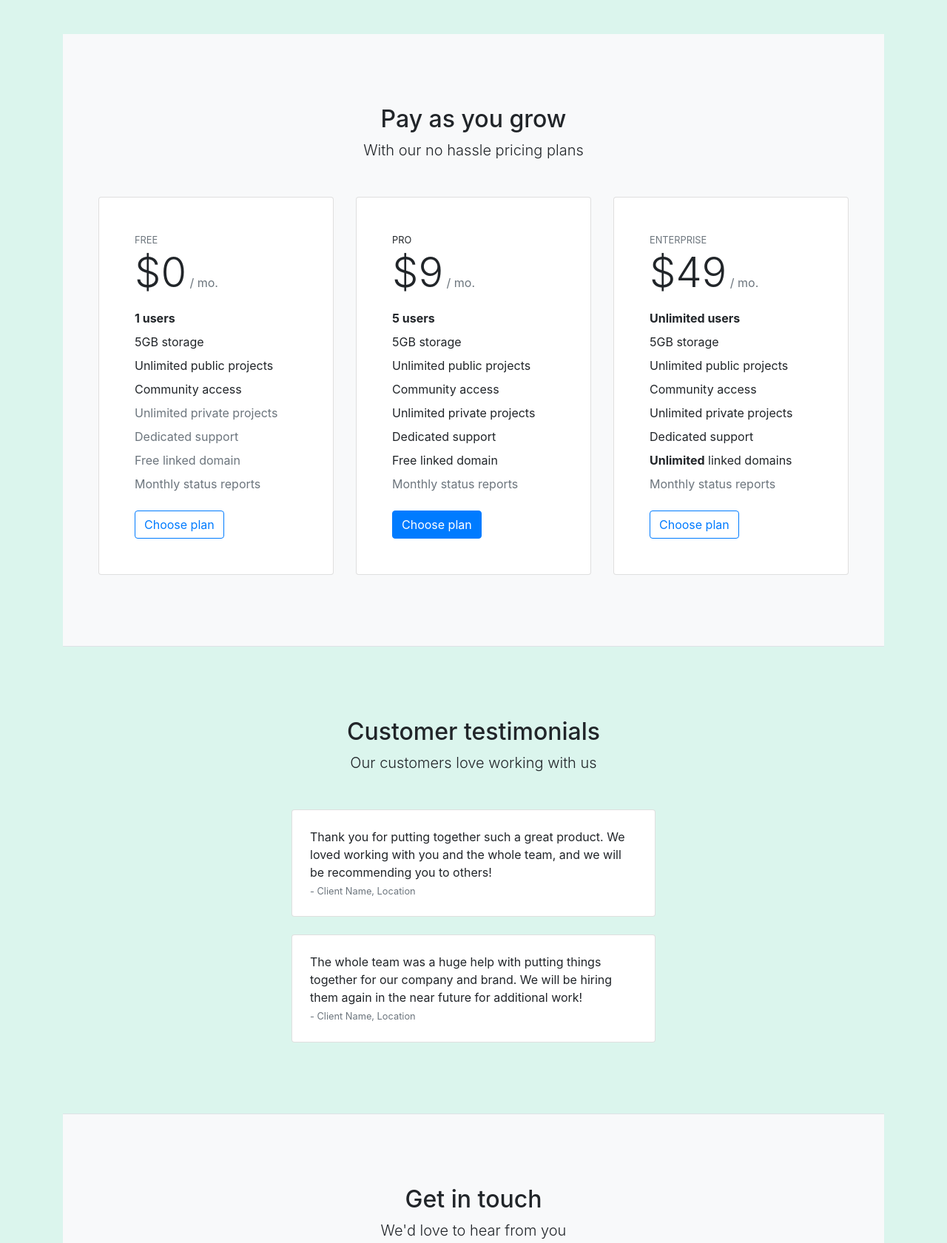
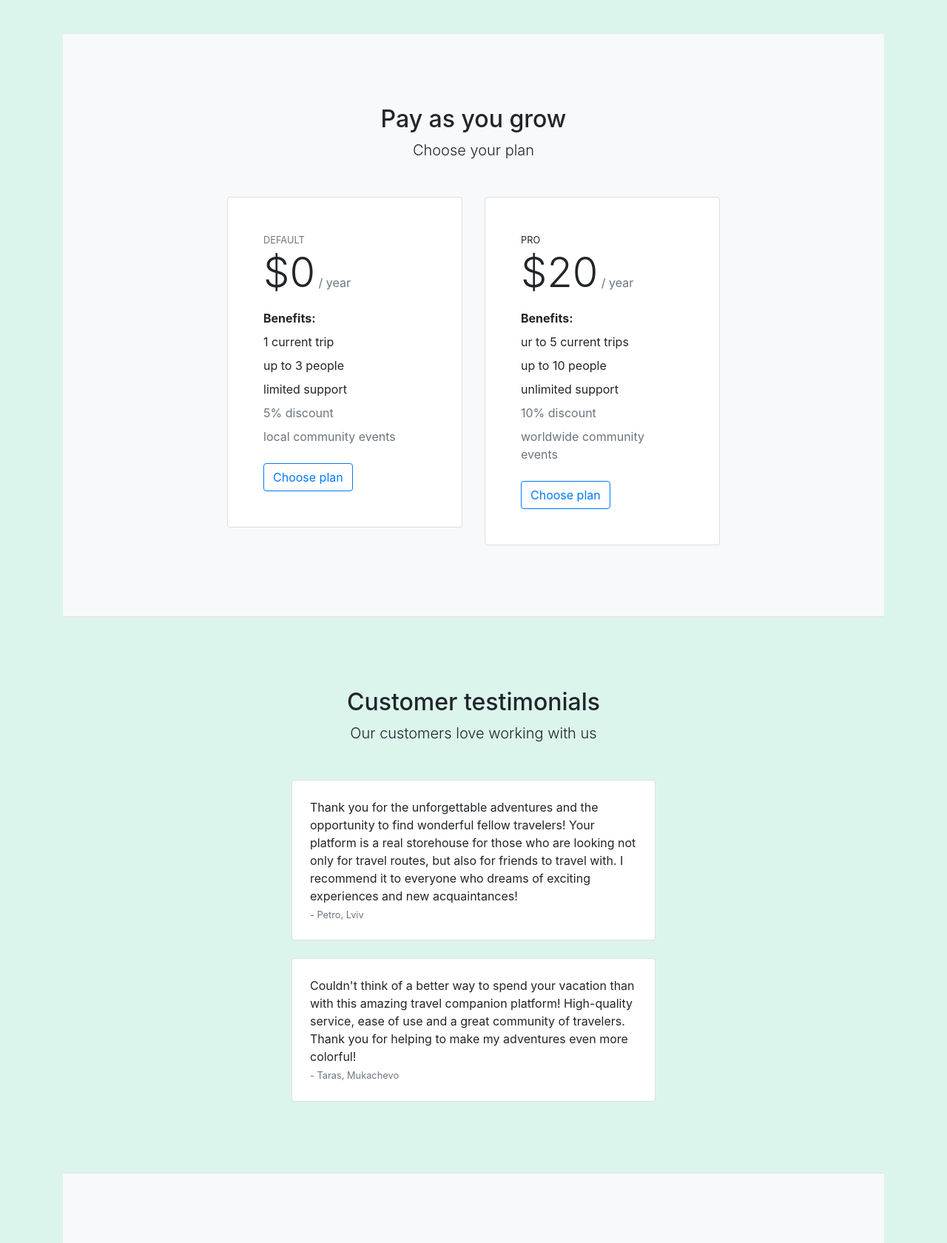
Before and after one commit to yurakuzo/mandry-app, a Django app: page / in a window 1280 px wide. Shown: the part 2367-4047 px from the top of the page at 74% size. Run offline with Django 4.2, Linux system fonts and the light colour scheme; parts of the project's set-up code (start-up, migrations or seed data) failed here and were passed over; some libraries are stand-ins or nearby versions.

Commit message:
SUP-55: Updated comments section and set pro/default user cards.

```diff
--- a/static/traveller/css/styles.css
+++ b/static/traveller/css/styles.css
@@ -23,7 +23,7 @@ body {
 }
 
 nav.navbar {
-  background-color: rgb(180, 240, 221);
+  background-color: #b4f0dd;
 }
 
 body {
--- a/templates/base.html
+++ b/templates/base.html
@@ -14,7 +14,7 @@
 
     <title>{% block title %}Mandry{% endblock %}</title>
 </head>
-<body class="d-flex flex-column min-vh-500o" style="background-color: #dbf5ed;">
+<body class="d-flex flex-column min-vh-500o" style="background-color: #dbf5ed;" >
 
   <header class="header">
     <nav class="navbar navbar-expand-lg navbar-light">
--- a/templates/index.html
+++ b/templates/index.html
@@ -147,53 +147,47 @@
         <div class="container px-5 my-5">
             <div class="text-center mb-5">
                 <h2 class="fw-bolder">Pay as you grow</h2>
-                <p class="lead mb-0">With our no hassle pricing plans</p>
+                <p class="lead mb-0">Choose your plan</p>
             </div>
             <div class="row gx-5 justify-content-center">
                 <!-- Pricing card free-->
                 <div class="col-lg-6 col-xl-4">
                     <div class="card mb-5 mb-xl-0">
                         <div class="card-body p-5">
-                            <div class="small text-uppercase fw-bold text-muted">Free</div>
+                            <div class="small text-uppercase fw-bold text-muted">DEFAULT</div>
                             <div class="mb-3">
                                 <span class="display-4 fw-bold">$0</span>
-                                <span class="text-muted">/ mo.</span>
+                                <span class="text-muted">/ year</span>
                             </div>
                             <ul class="list-unstyled mb-4">
                                 <li class="mb-2">
                                     <i class="bi bi-check text-primary"></i>
-                                    <strong>1 users</strong>
+                                    <strong>Benefits:</strong>
                                 </li>
                                 <li class="mb-2">
                                     <i class="bi bi-check text-primary"></i>
-                                    5GB storage
+                                    1 current trip
                                 </li>
                                 <li class="mb-2">
                                     <i class="bi bi-check text-primary"></i>
-                                    Unlimited public projects
+                                    up to 3 people
                                 </li>
                                 <li class="mb-2">
                                     <i class="bi bi-check text-primary"></i>
-                                    Community access
+                                    limited support
                                 </li>
                                 <li class="mb-2 text-muted">
                                     <i class="bi bi-x"></i>
-                                    Unlimited private projects
+                                    5% discount
                                 </li>
                                 <li class="mb-2 text-muted">
                                     <i class="bi bi-x"></i>
-                                    Dedicated support
+                                    local community events
                                 </li>
-                                <li class="mb-2 text-muted">
-                                    <i class="bi bi-x"></i>
-                                    Free linked domain
-                                </li>
-                                <li class="text-muted">
-                                    <i class="bi bi-x"></i>
-                                    Monthly status reports
-                                </li>
+
+
                             </ul>
-                            <div class="d-grid"><a class="btn btn-outline-primary" href="#!">Choose plan</a></div>
+                            <div class="d-grid"><a class="btn btn-outline-primary" href={% url "signup" %}>Choose plan</a></div>
                         </div>
                     </div>
                 </div>
@@ -203,98 +197,45 @@
                         <div class="card-body p-5">
                             <div class="small text-uppercase fw-bold">
                                 <i class="bi bi-star-fill text-warning"></i>
-                                Pro
+                                PRO
                             </div>
                             <div class="mb-3">
-                                <span class="display-4 fw-bold">$9</span>
-                                <span class="text-muted">/ mo.</span>
+                                <span class="display-4 fw-bold">$20</span>
+                                <span class="text-muted">/ year</span>
                             </div>
                             <ul class="list-unstyled mb-4">
                                 <li class="mb-2">
                                     <i class="bi bi-check text-primary"></i>
-                                    <strong>5 users</strong>
+                                    <strong>Benefits:</strong>
                                 </li>
                                 <li class="mb-2">
                                     <i class="bi bi-check text-primary"></i>
-                                    5GB storage
+                                    ur to 5 current trips
                                 </li>
                                 <li class="mb-2">
                                     <i class="bi bi-check text-primary"></i>
-                                    Unlimited public projects
+                                    up to 10 people
                                 </li>
                                 <li class="mb-2">
                                     <i class="bi bi-check text-primary"></i>
-                                    Community access
+                                    unlimited support
                                 </li>
-                                <li class="mb-2">
-                                    <i class="bi bi-check text-primary"></i>
-                                    Unlimited private projects
+                                <li class="mb-2 text-muted">
+                                    <i class="bi bi-x"></i>
+                                    10% discount
                                 </li>
-                                <li class="mb-2">
-                                    <i class="bi bi-check text-primary"></i>
-                                    Dedicated support
+                                <li class="mb-2 text-muted">
+                                    <i class="bi bi-x"></i>
+                                    worldwide community events
                                 </li>
-                                <li class="mb-2">
-                                    <i class="bi bi-check text-primary"></i>
-                                    Free linked domain
-                                </li>
-                                <li class="text-muted">
-                                    <i class="bi bi-x"></i>
-                                    Monthly status reports
-                                </li>
+
                             </ul>
-                            <div class="d-grid"><a class="btn btn-primary" href="#!">Choose plan</a></div>
+                            <div class="d-grid"><a class="btn btn-outline-primary" href={% url "signup" %}>Choose plan</a></div>
                         </div>
                     </div>
                 </div>
                 <!-- Pricing card enterprise-->
-                <div class="col-lg-6 col-xl-4">
-                    <div class="card">
-                        <div class="card-body p-5">
-                            <div class="small text-uppercase fw-bold text-muted">Enterprise</div>
-                            <div class="mb-3">
-                                <span class="display-4 fw-bold">$49</span>
-                                <span class="text-muted">/ mo.</span>
-                            </div>
-                            <ul class="list-unstyled mb-4">
-                                <li class="mb-2">
-                                    <i class="bi bi-check text-primary"></i>
-                                    <strong>Unlimited users</strong>
-                                </li>
-                                <li class="mb-2">
-                                    <i class="bi bi-check text-primary"></i>
-                                    5GB storage
-                                </li>
-                                <li class="mb-2">
-                                    <i class="bi bi-check text-primary"></i>
-                                    Unlimited public projects
-                                </li>
-                                <li class="mb-2">
-                                    <i class="bi bi-check text-primary"></i>
-                                    Community access
-                                </li>
-                                <li class="mb-2">
-                                    <i class="bi bi-check text-primary"></i>
-                                    Unlimited private projects
-                                </li>
-                                <li class="mb-2">
-                                    <i class="bi bi-check text-primary"></i>
-                                    Dedicated support
-                                </li>
-                                <li class="mb-2">
-                                    <i class="bi bi-check text-primary"></i>
-                                    <strong>Unlimited</strong>
-                                    linked domains
-                                </li>
-                                <li class="text-muted">
-                                    <i class="bi bi-check text-primary"></i>
-                                    Monthly status reports
-                                </li>
-                            </ul>
-                            <div class="d-grid"><a class="btn btn-outline-primary" href="#!">Choose plan</a></div>
-                        </div>
-                    </div>
-                </div>
+
             </div>
         </div>
     </section>
@@ -316,8 +257,8 @@
                             <div class="d-flex">
                                 <div class="flex-shrink-0"><i class="bi bi-chat-right-quote-fill text-primary fs-1"></i></div>
                                 <div class="ms-4">
-                                    <p class="mb-1">Thank you for putting together such a great product. We loved working with you and the whole team, and we will be recommending you to others!</p>
-                                    <div class="small text-muted">- Client Name, Location</div>
+                                    <p class="mb-1">Thank you for the unforgettable adventures and the opportunity to find wonderful fellow travelers! Your platform is a real storehouse for those who are looking not only for travel routes, but also for friends to travel with. I recommend it to everyone who dreams of exciting experiences and new acquaintances!</p>
+                                    <div class="small text-muted">- Petro, Lviv</div>
                                 </div>
                             </div>
                         </div>
@@ -328,8 +269,8 @@
                             <div class="d-flex">
                                 <div class="flex-shrink-0"><i class="bi bi-chat-right-quote-fill text-primary fs-1"></i></div>
                                 <div class="ms-4">
-                                    <p class="mb-1">The whole team was a huge help with putting things together for our company and brand. We will be hiring them again in the near future for additional work!</p>
-                                    <div class="small text-muted">- Client Name, Location</div>
+                                    <p class="mb-1">Couldn't think of a better way to spend your vacation than with this amazing travel companion platform! High-quality service, ease of use and a great community of travelers. Thank you for helping to make my adventures even more colorful!</p>
+                                    <div class="small text-muted">- Taras, Mukachevo</div>
                                 </div>
                             </div>
                         </div>
--- a/trip/urls.py
+++ b/trip/urls.py
@@ -12,4 +12,5 @@ urlpatterns = [
     path('<int:pk>/', TripDetailView.as_view(), name='trip_detail'),
     path('all-trips/', AllTripsView.as_view(), name='all_trips'),
     path('edit-trip/<int:pk>/', TripUpdateView.as_view(), name='edit_trip'),
+    path('signup/', TripUpdateView.as_view(), name='sign_up')
 ]
```
Also changed, not shown: static/css/styles.css (line endings or trailing spaces).
